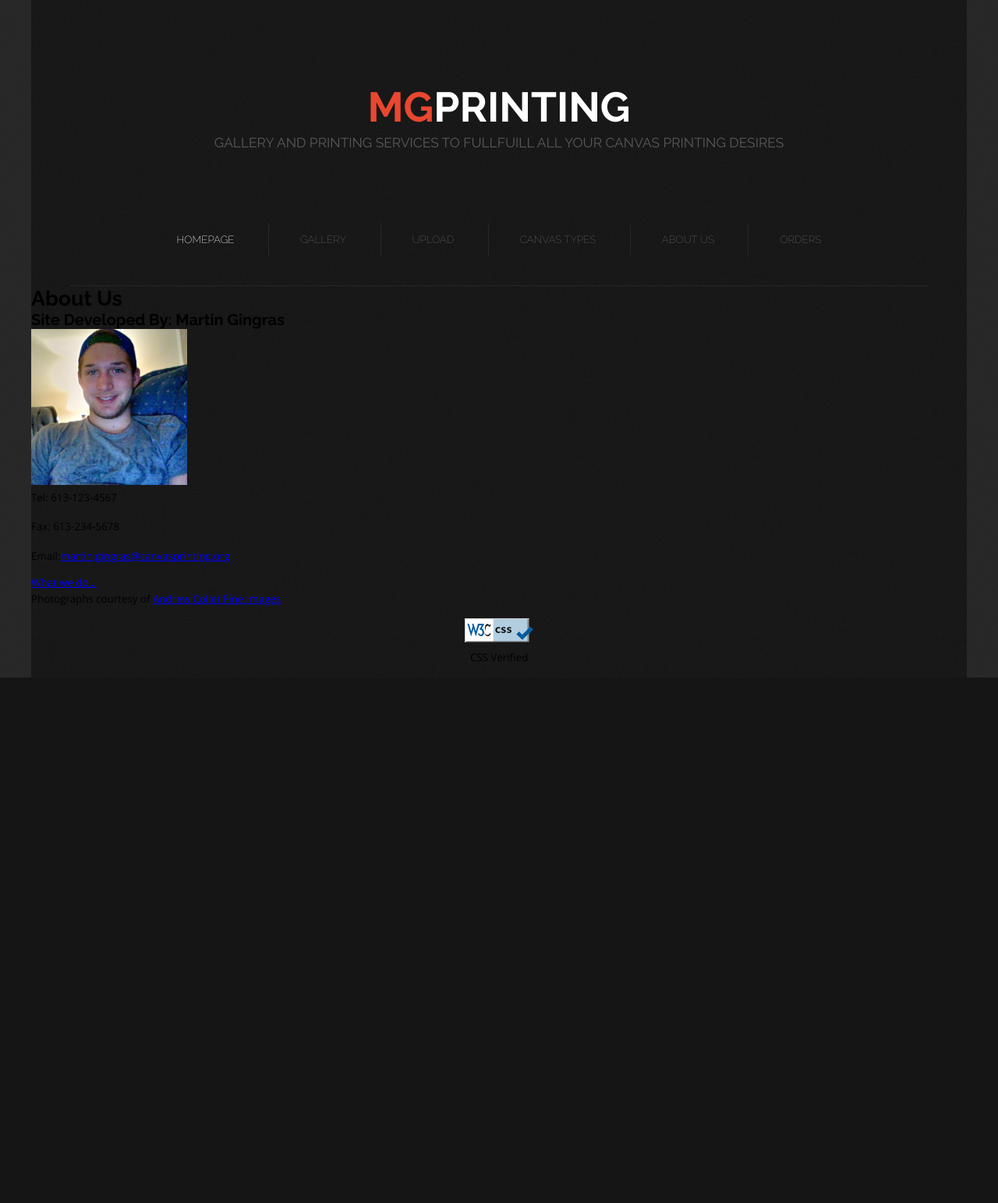
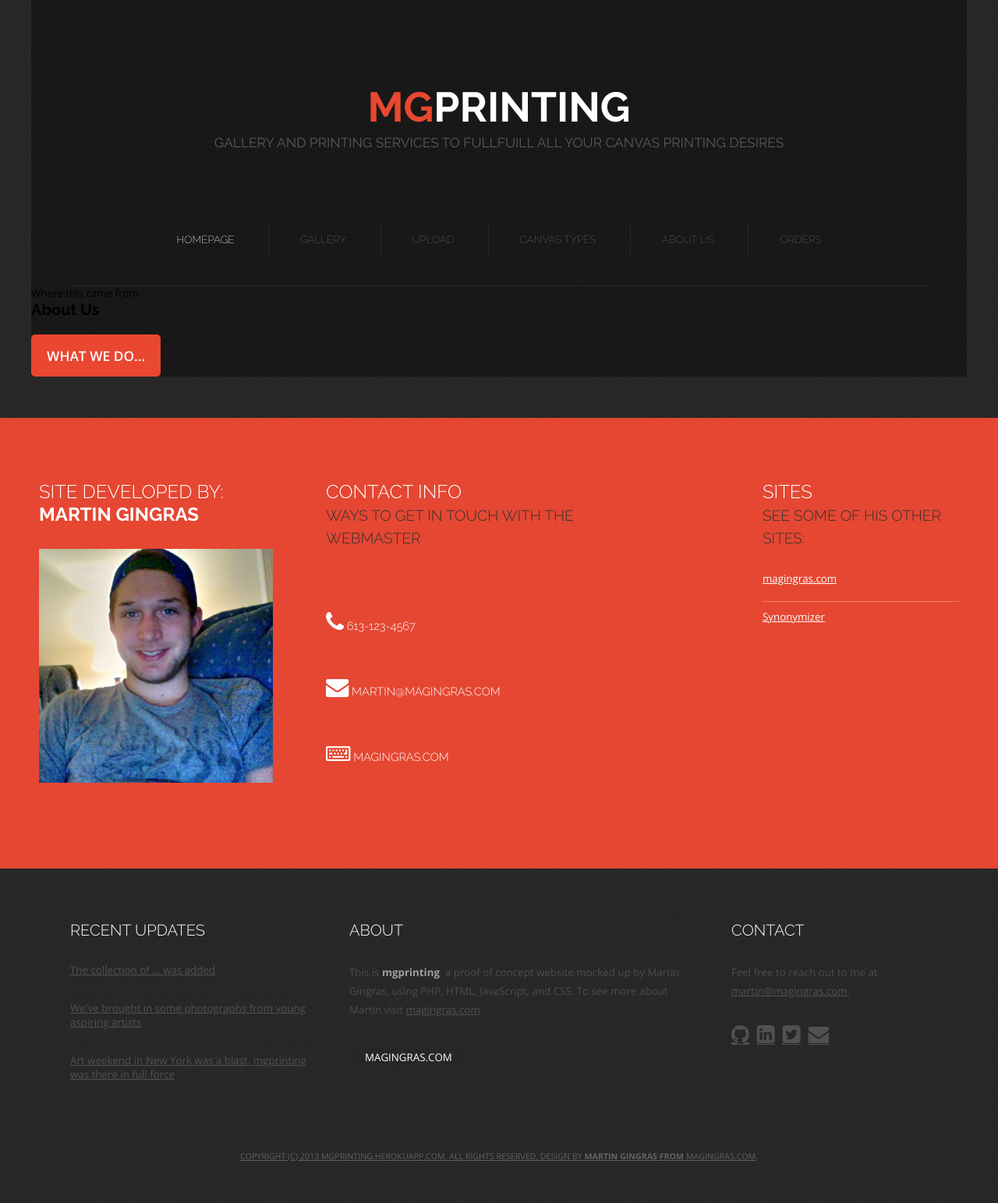
Before and after one commit to mustafakarali/canvas-printing, a PHP site: page /about.php in a window 1280 px wide. Shown: the part 54-1597 px from the top of the page at 78% size. Before the commit the page ends 923 px from the top, so only its background shows below. Run offline with PHP 8.4, Linux system fonts and the light colour scheme.

Commit message:
Migrated about.php to new CSS

```diff
--- a/about.php
+++ b/about.php
@@ -1,21 +1,35 @@
-        <?php
-      $title = "About";
-       include("head.php");
-       ?>
-  <h1>About Us</h1>
-  <h2 id='develope'>Site Developed By: <strong>Martin Gingras</strong></h2>
-  <h3><img src                      = "images/site/martin.jpg" alt="Mugshot" width="200" height="200"/></h3>
-  <p>Tel: 613-123-4567</p>
-  <p>Fax: 613-234-5678</p>
-  <p>Email:<a href                  = "mailto:martin.gingras@canvasprinting.com?subject=feedback">martin.gingras@canvasprinting.org</a></p>
-  <a href                           = "canvasprinting.php">What we do...</a>
-  <p>Photographs courtesy of <a href = "http://www.andrewcollett.com/">Andrew Collet Fine Images</a></p>
-  <div style="text-align:center;"> <p>
-    <img style="border:0;width:88px;height:31px"
-    src="images/site/vcss-blue.gif"
-    alt="Valid CSS!" >
-    <br>
-    CSS Verified
-  </p></div>
-</body>
-</html>
+<?php
+$title = "About";
+include("head.php");
+?>
+<div class="content"> <span>Where this came from</span>
+  <h2>About Us</h2>
+  <a href="mgprinting.php" class="button-style button-style-alt">What we do...</a>
+</div>
+</div> <!-- content -->
+<div id="featured-wrapper">
+<div id="box1">
+  <h2>Site Developed By: <strong>Martin Gingras</strong></h2>
+  <img src="images/site/martin.jpg" alt="Mugshot" width="300" height="300"/>
+</div> <!-- box1 -->
+<div id="box2">
+  <h2>Contact Info<br />
+    <span>Ways to get in touch with the webmaster</span></h2>
+    <ul class="style3">
+      <li class="first"></li>
+      <li><h3><i class="icon-phone icon-2x"></i> 613-123-4567</h3></li>
+      <li><h3><a style="color:white;" href="mailto:martin@magingras.com?subject=mgprinting"><i class="icon-envelope-alt icon-2x"></i> martin@magingras.com</a></h3></li>
+      <li><h3><a style="color:white;" href="http://www.magingras.com"><i class="icon-keyboard icon-2x"></i> magingras.com</a></h3></li>
+      <li>
+      </ul>
+    </div> <!-- box2 -->
+    <div id="box3">
+      <h2>Sites<br />
+        <span>See some of his other sites:</span></h2>
+        <ul class="style4">
+          <li class="first"><a style="color:white;" href="http://www.magingras.com">magingras.com</a></li>
+          <li><a style="color:white;" href="http://www.synonymizer.herokuapp.com">Synonymizer</a></li>
+        </ul>
+      </div> <!-- box3 -->
+    </div> <!-- feature wrapper -->
+    <?php include("footer.php"); ?>
```
